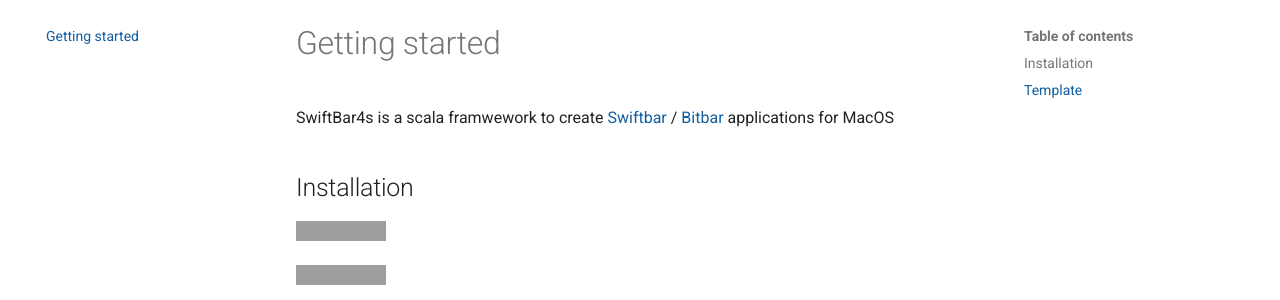
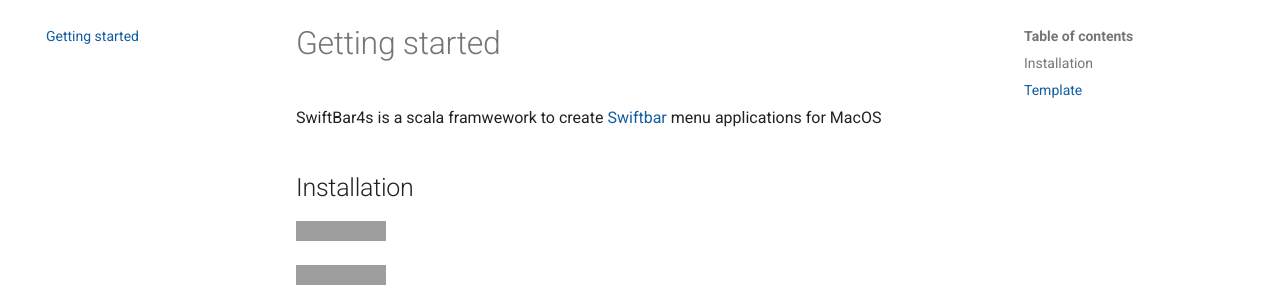
Before and after one commit to bilal-fazlani/swiftbar4s, an MkDocs documentation site: the page built from docs/index.md, in a window 1280 px wide. Shown: the part 123-423 px from the top of the page. Built offline with MkDocs 1.6.1 and Material for MkDocs 9.7.7, drawn with Linux system fonts in a browser that asks for light colours; comment, search, counter and statistics services are not loaded; grey boxes are pictures that could not be loaded.

Commit message:
remove bitbar reference from home page

```diff
--- a/docs/index.md
+++ b/docs/index.md
@@ -1,6 +1,6 @@
 # Getting started
 
-SwiftBar4s is a scala framwework to create [Swiftbar](https://github.com/swiftbar/SwiftBar) / [Bitbar](https://github.com/matryer/bitbar) applications for MacOS
+SwiftBar4s is a scala framwework to create [Swiftbar](https://github.com/swiftbar/SwiftBar) menu applications for MacOS
 
 ## Installation
 
```
